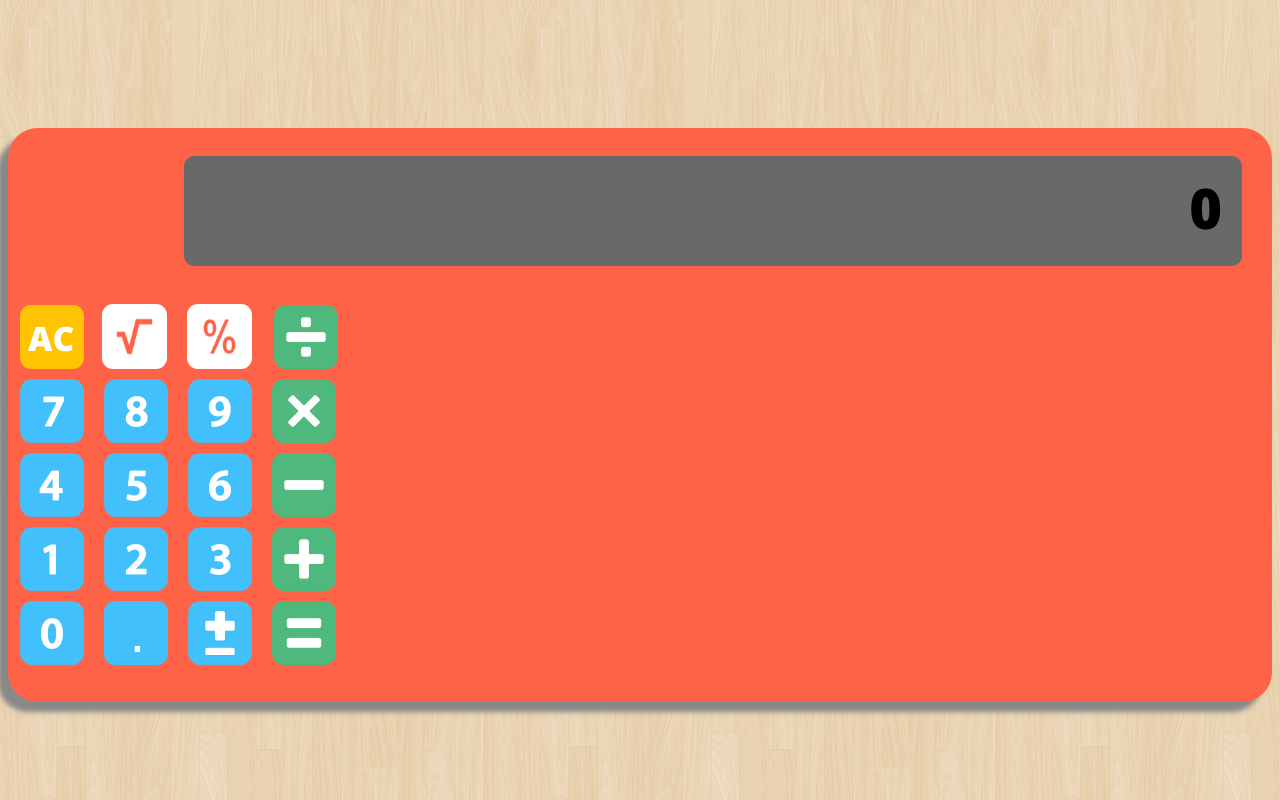
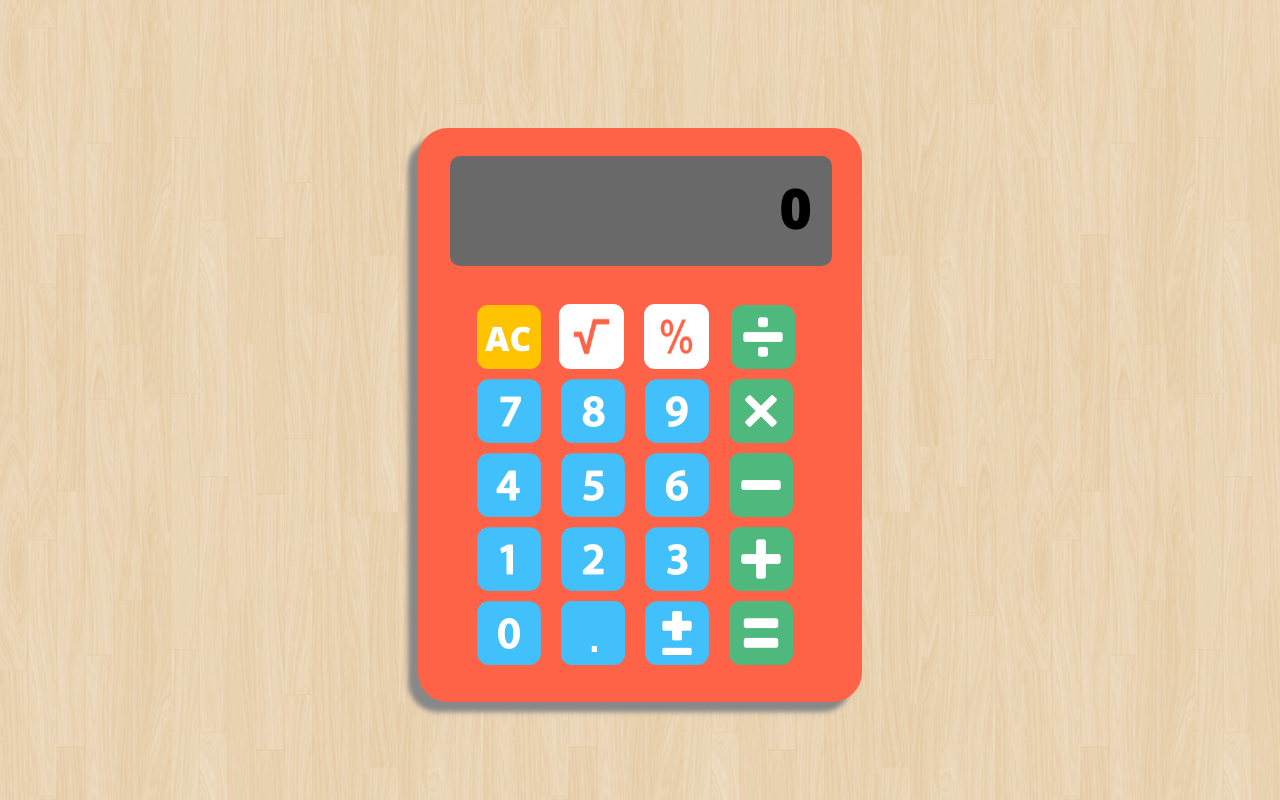
Before and after one commit to alexblackjr/Calculator, a plain HTML site: page index.html in a window 1280 px wide. Drawn offline with nearby package versions, Linux system fonts and the light colour scheme.

```diff
--- a/main.css
+++ b/main.css
@@ -10,11 +10,7 @@ body{
     background: tomato;
     top: 120px;
     height: 570px;
-<<<<<<< HEAD
     max-width:  440px;
-=======
-    max-width: 440px ;
->>>>>>> 20731f07c53b5030bf14ac79ae00613cc7e03ac2
     margin: 0 auto;
     border: 2px solid tomato;
     border-radius: 30px;
@@ -45,13 +41,8 @@ body{
 #input{
     position: absolute;
     top: 90px;
-<<<<<<< HEAD
     left: 47px;
     width: 410px;
-=======
-    left: 53px;
-    width: 95%px;
->>>>>>> 20731f07c53b5030bf14ac79ae00613cc7e03ac2
 }
 
 #clearScreen{
```
